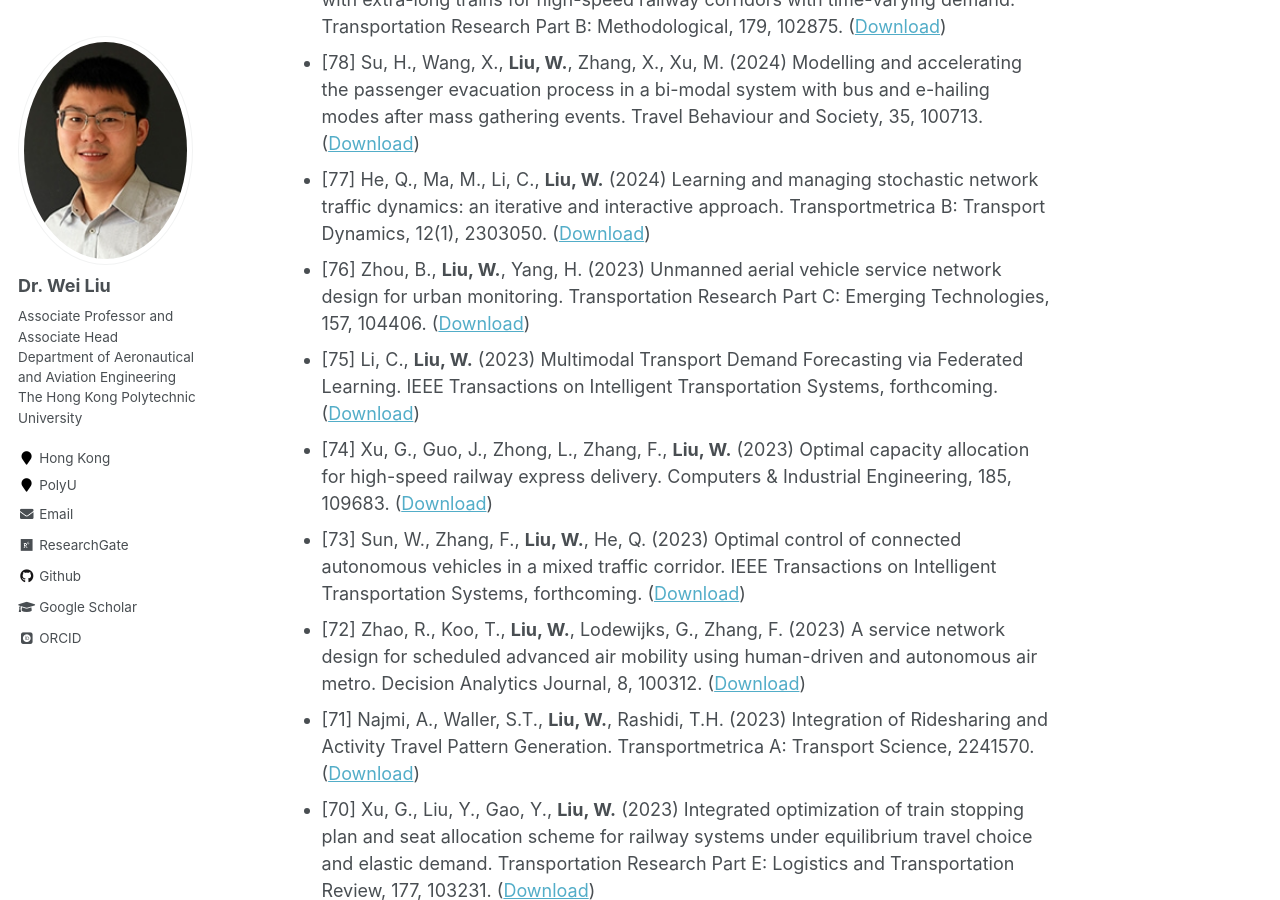
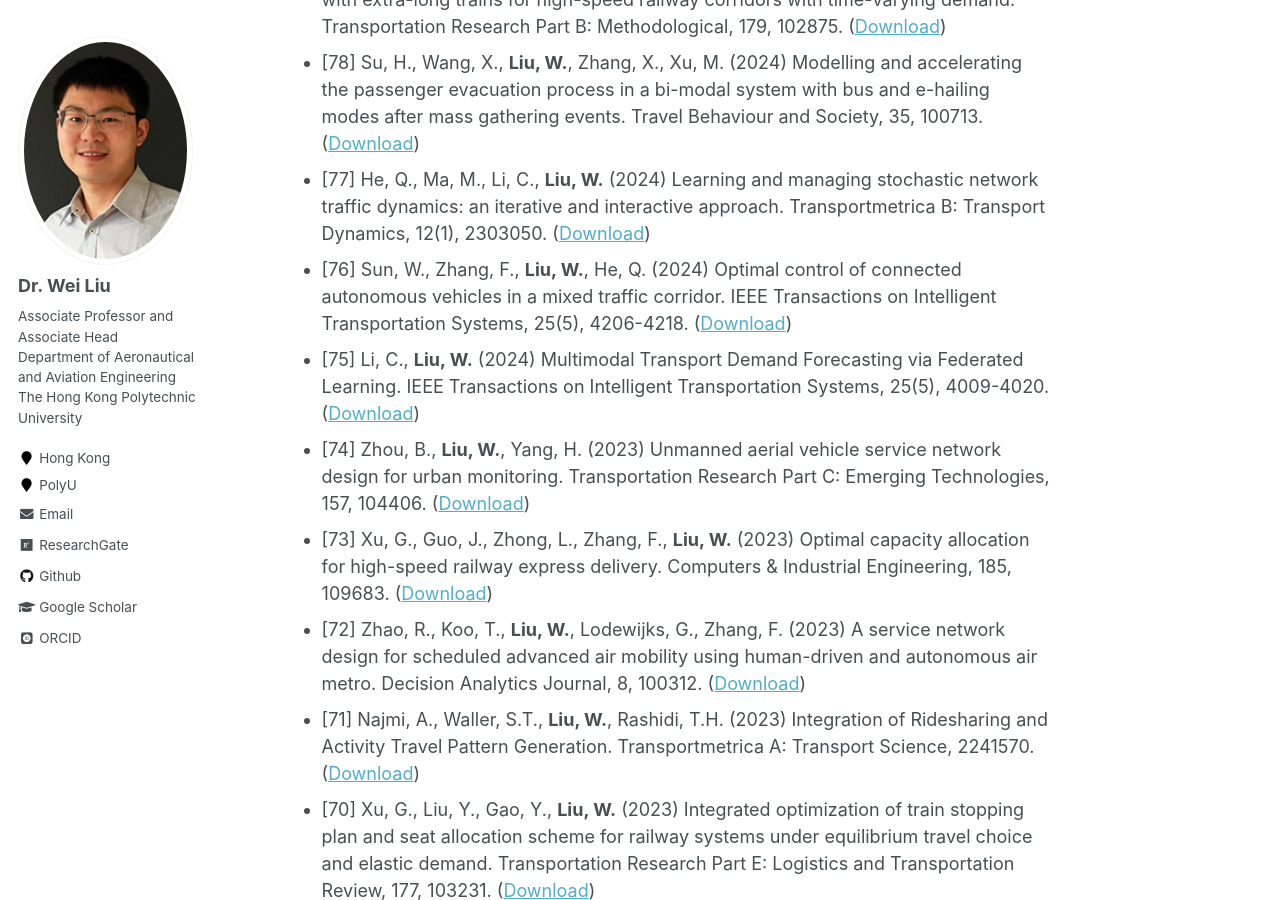
Before and after one commit to weiliu2016/weiliu2016.github.io, a Jekyll site: the page built from _pages/publications.md, in a window 1280 px wide and 900 px high, scrolled down 900 px. Built offline with Jekyll 4.4.1, drawn with Linux system fonts in a browser that asks for light colours; some web fonts are replaced; formulas are drawn with MathJax 3.

Commit message:
Update publications.md

```diff
--- a/_pages/publications.md
+++ b/_pages/publications.md
@@ -29,10 +29,10 @@ Journal Publication
 * [79] Xu, G., Zhong, L., **Liu, W.**, Guo, J. (2024) A flexible train composition strategy with extra-long trains for high-speed railway corridors with time-varying demand. Transportation Research Part B: Methodological, 179, 102875. ([Download](https://doi.org/10.1016/j.trb.2023.102875))
 * [78] Su, H., Wang, X., **Liu, W.**, Zhang, X., Xu, M. (2024) Modelling and accelerating the passenger evacuation process in a bi-modal system with bus and e-hailing modes after mass gathering events. Travel Behaviour and Society, 35, 100713. ([Download](https://doi.org/10.1016/j.tbs.2023.100713))
 * [77] He, Q., Ma, M., Li, C., **Liu, W.** (2024) Learning and managing stochastic network traffic dynamics: an iterative and interactive approach. Transportmetrica B: Transport Dynamics, 12(1), 2303050. ([Download](https://doi.org/10.1080/21680566.2023.2303050))
-* [76] Zhou, B., **Liu, W.**, Yang, H. (2023) Unmanned aerial vehicle service network design for urban monitoring. Transportation Research Part C: Emerging Technologies, 157, 104406. ([Download](https://doi.org/10.1016/j.trc.2023.104406))
-* [75] Li, C., **Liu, W.** (2023) Multimodal Transport Demand Forecasting via Federated Learning. IEEE Transactions on Intelligent Transportation Systems, forthcoming. ([Download](http://dx.doi.org/10.1109/TITS.2023.3325936))
-* [74] Xu, G., Guo, J., Zhong, L., Zhang, F., **Liu, W.** (2023) Optimal capacity allocation for high-speed railway express delivery. Computers & Industrial Engineering, 185, 109683. ([Download](https://doi.org/10.1016/j.cie.2023.109683))
-* [73] Sun, W., Zhang, F., **Liu, W.**, He, Q. (2023) Optimal control of connected autonomous vehicles in a mixed traffic corridor. IEEE Transactions on Intelligent Transportation Systems, forthcoming. ([Download](http://dx.doi.org/10.1109/TITS.2023.3324926))
+* [76] Sun, W., Zhang, F., **Liu, W.**, He, Q. (2024) Optimal control of connected autonomous vehicles in a mixed traffic corridor. IEEE Transactions on Intelligent Transportation Systems, 25(5), 4206-4218. ([Download](http://dx.doi.org/10.1109/TITS.2023.3324926))
+* [75] Li, C., **Liu, W.** (2024) Multimodal Transport Demand Forecasting via Federated Learning. IEEE Transactions on Intelligent Transportation Systems, 25(5), 4009-4020. ([Download](http://dx.doi.org/10.1109/TITS.2023.3325936))
+* [74] Zhou, B., **Liu, W.**, Yang, H. (2023) Unmanned aerial vehicle service network design for urban monitoring. Transportation Research Part C: Emerging Technologies, 157, 104406. ([Download](https://doi.org/10.1016/j.trc.2023.104406))
+* [73] Xu, G., Guo, J., Zhong, L., Zhang, F., **Liu, W.** (2023) Optimal capacity allocation for high-speed railway express delivery. Computers & Industrial Engineering, 185, 109683. ([Download](https://doi.org/10.1016/j.cie.2023.109683))
 * [72] Zhao, R., Koo, T., **Liu, W.**, Lodewijks, G., Zhang, F. (2023) A service network design for scheduled advanced air mobility using human-driven and autonomous air metro. Decision Analytics Journal, 8, 100312. ([Download](https://doi.org/10.1016/j.dajour.2023.100312))
 * [71] Najmi, A., Waller, S.T., **Liu, W.**, Rashidi, T.H. (2023) Integration of Ridesharing and Activity Travel Pattern Generation. Transportmetrica A: Transport Science, 2241570. ([Download](https://doi.org/10.1080/23249935.2023.2241570))
 * [70] Xu, G., Liu, Y., Gao, Y., **Liu, W.** (2023) Integrated optimization of train stopping plan and seat allocation scheme for railway systems under equilibrium travel choice and elastic demand. Transportation Research Part E: Logistics and Transportation Review, 177, 103231. ([Download](https://doi.org/10.1016/j.tre.2023.103231))
```
